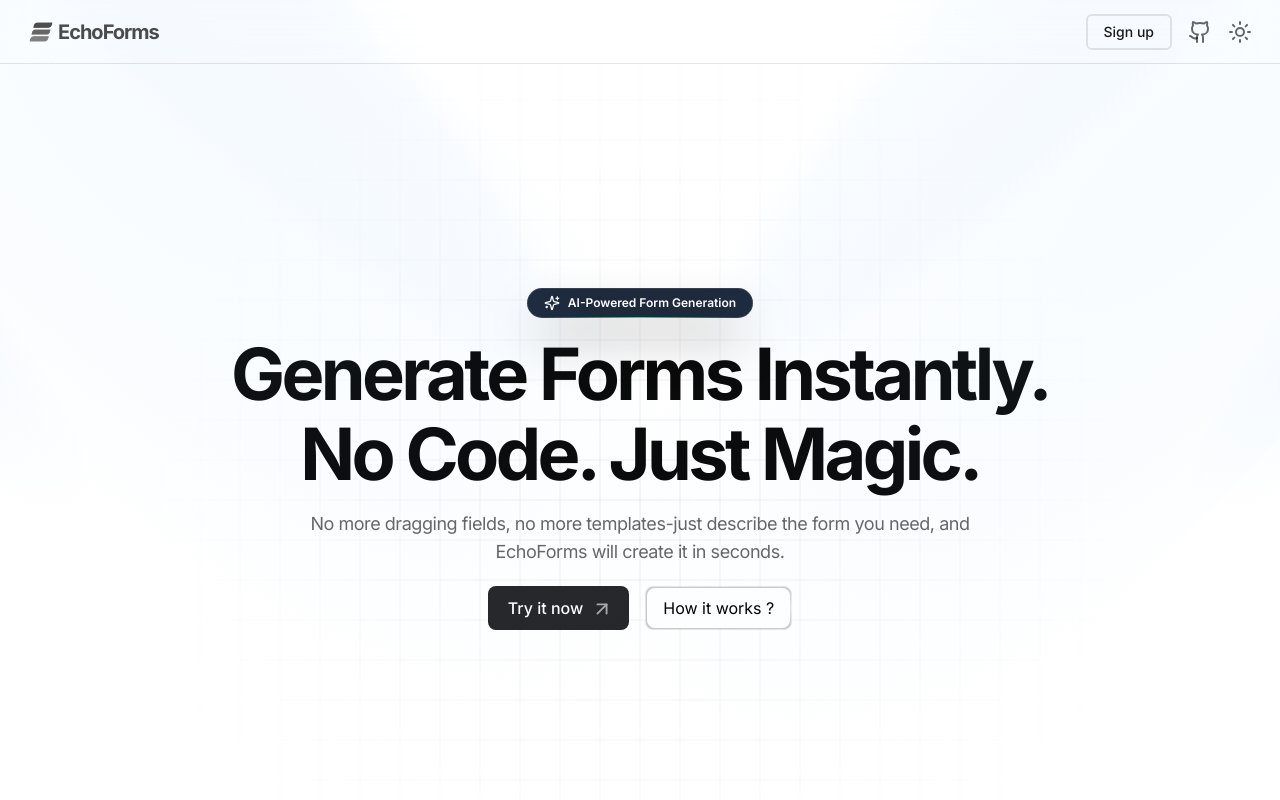
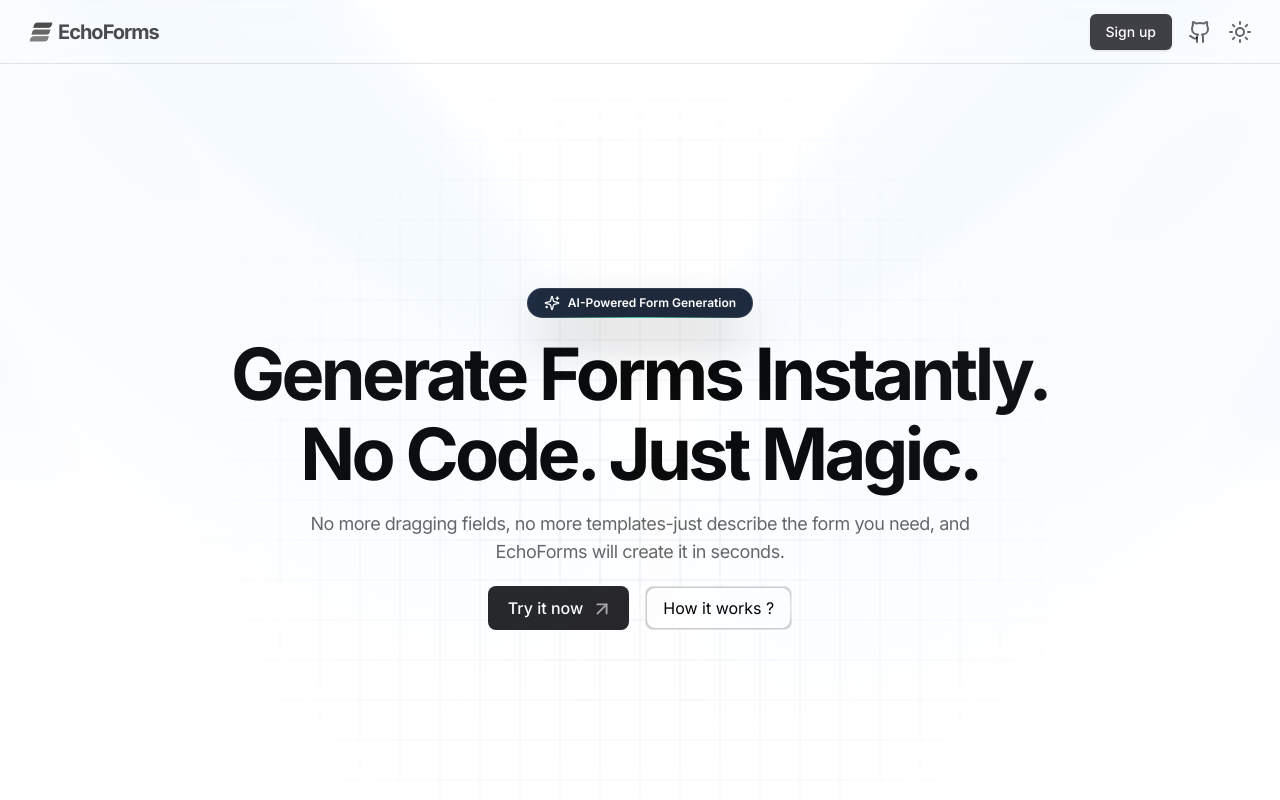
Before and after one commit to 10xshivam/EchoForms, a Next.js app: page / in a window 1280 px wide. Shown: the top 800 px of the page. Built offline with nearby package versions, Linux system fonts and the light colour scheme.

Commit message:
Refactor Navbar component; update Sign up button styles for improved visibility and user experience

```diff
--- a/src/components/Navbar.tsx
+++ b/src/components/Navbar.tsx
@@ -13,7 +13,7 @@ export default function Navbar() {
         <span className="text-xl font-bold text-black/70 dark:text-white/70 tracking-tighter">EchoForms</span>
       </div>
       <div className="flex justify-center items-center gap-4">
-        <Button className="bg-transparent text-black/90 dark:text-white/90 dark:hover:bg-white/10 border-2 shadow-none hover:border-none border-black/10 hover:bg-black/5 dark:border-white/5">Sign up</Button>
+        <Button className="bg-zinc-700 hover:bg-zinc-800 text-white text-sm">Sign up</Button>
         <Link href={"https://github.com/10xshivam/EchoForms"} target="blank">
         <Github className="dark:text-white/60 dark:hover:text-white text-black/60 hover:text-black"/>
         </Link>
```
